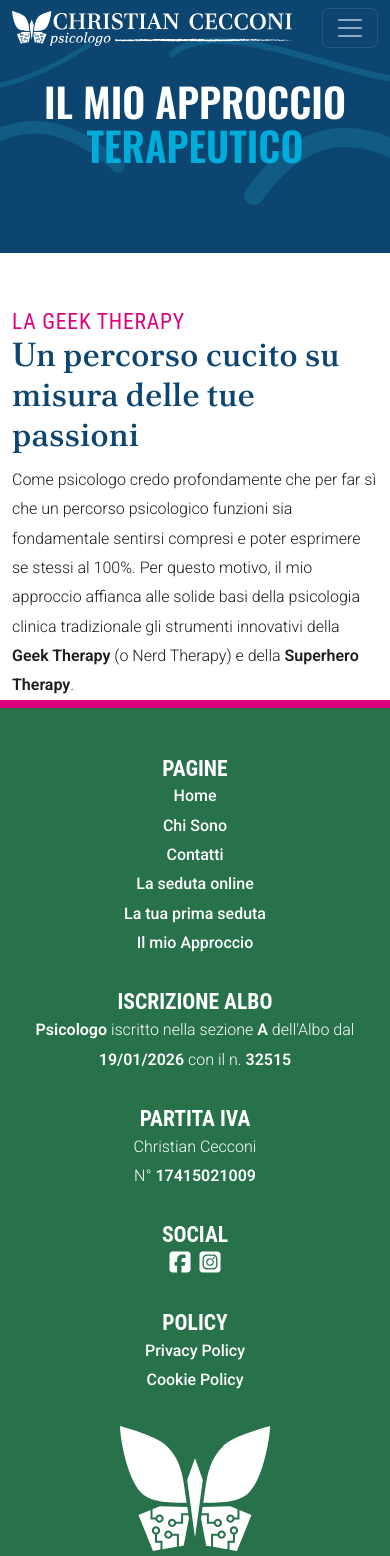
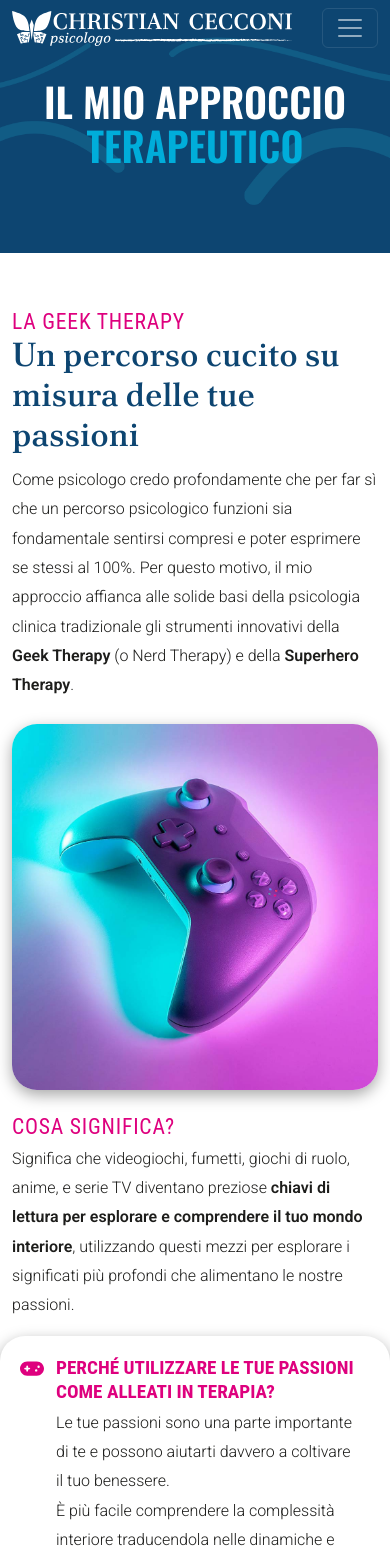
Before and after one commit to giannibussoletti/christiancecconi.it-migration, a React (Vite) app: page /seduta-online/il-mio-approccio in a window 390 px wide. Shown: the top 1556 px of the page. Built offline with nearby package versions, Linux system fonts and the light colour scheme; a web font is replaced by a local one.

Commit message:
adds new image, text & responsive

```diff
--- a/src/assets/pages/la_seduta_online/Approccio.tsx
+++ b/src/assets/pages/la_seduta_online/Approccio.tsx
@@ -1,28 +1,46 @@
-import { Container, Row, Col } from "react-bootstrap"
+import { Container, Row, Col, Image } from "react-bootstrap"
 import CoverPages from "../../components/CoverPages"
-import { approccioCover, approccioIntroText, approccioTopTitle } from "../../texts/T_Approccio"
+import {
+  approccioCover,
+  approccioIntroText,
+  approccioTopTitle,
+  cosaSignificaInfo,
+  cosaSignificaText,
+  cosaSignificaTitle,
+} from "../../texts/T_Approccio"
 import TitleSubtitle from "../../components/TitleSubtitle"
+import InfoCard from "../../components/InfoCard"
 
 const Approccio = () => {
   return (
     <>
       <CoverPages {...approccioCover} />
       <Container>
-        <Row>
+        <Row className="mb-4">
           <Col>
             <TitleSubtitle {...approccioTopTitle} />
             {approccioIntroText}
           </Col>
         </Row>
         <Row>
-          <Col></Col>
-          <Col>
-            <Row>
-              <Col></Col>
+          <Col md={6} xl={3} className=" p-md-4 mb-4 mb-lg-0">
+            <Image
+              className="main-imgs w-100 d-inline d-md-none d-lg-inline"
+              src="/img/controllerj.jpg"
+            />
+            <Image
+              className="main-imgs w-100 d-none d-md-inline d-lg-none"
+              src="/img/controllerj-v.jpg"
+            />
+          </Col>
+          <Col md={6} xl={9}>
+            <Row className="mb-3">
+              <Col>
+                <TitleSubtitle {...cosaSignificaTitle} />
+                {cosaSignificaText}
+              </Col>
             </Row>
-            <Row>
-              <Col></Col>
-            </Row>
+            <InfoCard {...cosaSignificaInfo} />
           </Col>
         </Row>
       </Container>
--- a/src/assets/texts/T_Approccio.tsx
+++ b/src/assets/texts/T_Approccio.tsx
@@ -1,4 +1,5 @@
-import type { H1Title, TitledBlock } from "../types"
+import { faGamepad } from "@fortawesome/free-solid-svg-icons"
+import type { H1Title, InfoCardTypes, TitledBlock } from "../types"
 
 export const approccioCover: H1Title = {
   top: "il mio approccio",
@@ -19,3 +20,30 @@ export const approccioIntroText = (
     <strong>Superhero Therapy</strong>.
   </p>
 )
+
+export const cosaSignificaTitle: TitledBlock = { title: "Cosa significa?" }
+
+export const cosaSignificaText = (
+  <p>
+    Significa che videogiochi, fumetti, giochi di ruolo, anime, e serie TV diventano preziose{" "}
+    <strong>chiavi di lettura per esplorare e comprendere il tuo mondo interiore</strong>,
+    utilizzando questi mezzi per esplorare i significati più profondi che alimentano le nostre
+    passioni.
+  </p>
+)
+
+export const cosaSignificaInfo: InfoCardTypes = {
+  icon: faGamepad,
+  title: "Perché utilizzare le tue passioni come alleati in terapia?",
+  text: (
+    <>
+      <p>
+        Le tue passioni sono una parte importante di te e possono aiutarti davvero a coltivare il
+        tuo benessere. <br />È più facile comprendere la complessità interiore traducendola nelle
+        dinamiche e nelle meccaniche che possiamo incontrare nelle storie dei personaggi o dei
+        giochi che amiamo.
+      </p>
+    </>
+  ),
+  isBlack: false,
+}
```
Also changed, not shown: public/img/controllerj-v.jpg (added), public/img/controllerj.jpg (added).
